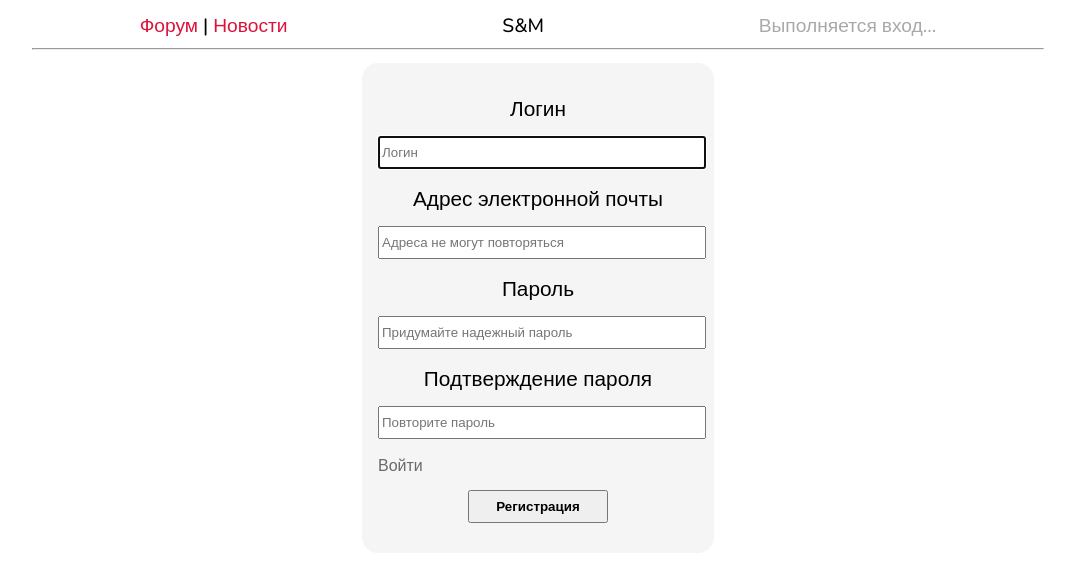
After one commit to sakuta02/fddfs, a Django app: page /account/register/ in a window 1280 px wide. The commit adds this page. Shown: the top 562 px of the page, without its empty margins (102-1177 px from the left). Run offline with Django 5.2, Linux system fonts and the light colour scheme; parts of the project's set-up code (start-up, migrations or seed data) failed here and were passed over.

Commit message:
"14.02.2024" - Регистрация пользователей

```diff
--- a/Forum/models.py
+++ b/Forum/models.py
@@ -1,6 +1,7 @@
 from django.db import models
 from slugify import slugify
 from django.urls import reverse
+from django.contrib.auth import get_user_model
 
 
 class PManager(models.Manager):
@@ -32,9 +33,7 @@ class CustomArticles(models.Model):
         PUBLISHED = (1, 'Да')
     title = models.CharField(max_length=255, verbose_name='Название')
     slug = models.SlugField(max_length=255, unique=True, db_index=True, blank=True, verbose_name='слаг')
-    # img_src = models.TextField(blank=True, null=True, verbose_name='Путь до изображения')
     img = models.ImageField(verbose_name='фото', upload_to='custom_photos/%Y/%m', blank=True)
-    created_by = models.CharField(max_length=255, verbose_name='Автор поста', default='admin')
     genre = models.ForeignKey('Genre', on_delete=models.PROTECT, null=True, verbose_name='Жанр')
     created_at = models.DateTimeField(auto_now_add=True, verbose_name='Дата создания')
     updated_at = models.DateTimeField(auto_now=True, verbose_name='Дата обновления')
@@ -44,6 +43,8 @@ class CustomArticles(models.Model):
     objects = models.Manager()
     tag = models.ManyToManyField(to='TagPost', blank=True, related_name='tags', verbose_name='Тэги')
     visits = models.IntegerField(default=0, verbose_name='Посещения')
+    author = models.ForeignKey(get_user_model(), on_delete=models.SET_NULL, related_name='posts', null=True, blank=True, verbose_name='Автор поста')
+
     def save(self, *args, **kwargs):
         self.slug = slugify(self.title)
         super().save()
--- a/Forum/templates/article.html
+++ b/Forum/templates/article.html
@@ -10,7 +10,7 @@
           <article><img src="{% static 'img/159604.png' %}"> {{ p.visits }}</article>
       </div>
         <pre><p>{{ p.text|linebreaks }}</p></pre>
-      <p>Автор статьи: <b>{{ p.created_by }}</b></p>
+      <p>Автор статьи: <b>{{ p.author.username|default:"Не известен" }}</b></p>
       <p>Дата и время публикации: <b>{{ date }}</b></p>
       <p>Жанр: <a href="{{ p.genre.get_absolute_url }}" class="tag">{{ p.genre }}</a></p>
     </div>
--- a/ForumNProject/settings.py
+++ b/ForumNProject/settings.py
@@ -132,4 +132,6 @@ MEDIA_ROOT = BASE_DIR / 'media'
 # https://docs.djangoproject.com/en/5.0/ref/settings/#default-auto-field
 
 DEFAULT_AUTO_FIELD = 'django.db.models.BigAutoField'
-LOGOUT_REDIRECT_URL = 'news'
+LOGIN_REDIRECT_URL = 'main-url'
+LOGOUT_REDIRECT_URL = 'main-url'
+LOGIN_URL = 'users:log_in'
--- a/ForumNProject/views.py
+++ b/ForumNProject/views.py
@@ -1,6 +1,7 @@
 from django.http import HttpResponseRedirect
 from django.shortcuts import render
+from django.urls import reverse
 
 
 def main_url(request):
-    return HttpResponseRedirect(redirect_to='forum/news')
+    return HttpResponseRedirect(redirect_to=reverse('news', args=(1, )))
--- a/users/forms.py
+++ b/users/forms.py
@@ -1,5 +1,5 @@
 from django import forms
-from django.contrib.auth.forms import AuthenticationForm
+from django.contrib.auth.forms import AuthenticationForm, UserCreationForm
 from django.contrib.auth import get_user_model
 
 
@@ -9,3 +9,30 @@ class LogInForm(AuthenticationForm):
 
     class Meta:
         model = get_user_model()
+
+
+class RegisterForm(UserCreationForm):
+    username = forms.CharField(label="Логин", widget=forms.TextInput(attrs={'class': 'username-field', 'placeholder': 'Логин'}))
+    password1 = forms.CharField(label="Пароль", widget=forms.PasswordInput(attrs={'class': 'password-field', 'placeholder': 'Придумайте надежный пароль'}))
+    password2 = forms.CharField(label="Подтверждение пароля", widget=forms.PasswordInput(attrs={'class': 'password-field', 'placeholder': 'Повторите пароль'}))
+
+    class Meta:
+        model = get_user_model()
+        fields = ['username', 'email', 'password1', 'password2']
+        labels = {
+            'email': 'Адрес электронной почты'
+        }
+        widgets = {
+            'email': forms.EmailInput(attrs={'placeholder': 'Адреса не могут повторяться'})
+        }
+
+    def clean_password2(self):
+        if self.cleaned_data['password1'] != self.cleaned_data['password2']:
+            raise forms.ValidationError("Пароли не совпадают")
+        return self.cleaned_data['password1']
+
+    def clean_email(self):
+        email = self.cleaned_data['email']
+        if get_user_model().objects.filter(email=email).exists():
+            raise forms.ValidationError("Пользователь с таким адресом уже существует")
+        return email
--- a/users/static/css/auth.css
+++ b/users/static/css/auth.css
@@ -33,18 +33,35 @@ a.ref_main:hover {
 }
 .form_area {
   background-color: whitesmoke;
-  width: 30vw;
-  height: 50vh;
+  width: 25vw;
   border-radius: 1em;
   padding: 1em;
 }
 button[type="submit"] {
-  border-radius: 1em;
-  width: 7em;
   height: 2.5em;
+  margin: 1em;
+  padding-left: 2em;
+  padding-right: 2em;
 }
 .errorlist li {
   color: #a41515;
   font-weight: bold;
   margin: 0;
 }
+input {
+  width: 100%;
+  height: 2em;
+}
+p.form-row {
+  text-align: center;
+}
+p.form-row  * {
+  margin-top: 1em;
+}
+label {
+  font-size: 1.3em;
+}
+.center {
+  display: flex;
+  justify-content: center;
+}
--- /dev/null
+++ b/users/templates/base_login.html
@@ -0,0 +1,32 @@
+{% load static %}
+<!DOCTYPE html>
+<html lang="en">
+<head>
+    <meta charset="UTF-8">
+    <title>S&M</title>
+    <link rel="stylesheet" href="{% static 'css/auth.css' %}">
+    <style>
+    @import url('https://fonts.googleapis.com/css2?family=Nunito:wght@500&display=swap');
+    </style>
+</head>
+<body>
+    <header>
+    <nav>
+      <div class="container">
+        <div><a class="ref_main" href="{% url 'articles' 'vse-kategorii' '1' %}">Форум</a> | <a href="{% url 'news' 1 %}" class="ref_main">Новости</a></div>
+        <div>S&M</div>
+        <div class="low_colored">Выполняется вход...</div>
+      </div>
+    </nav>
+    <hr>
+    </header>
+    <main>
+        <article class="container area">
+            <div class="form_area">
+                {% block form %}{% endblock %}
+            </div>
+        </article>
+    </main>
+
+</body>
+</html>
--- /dev/null
+++ b/users/templates/register.html
@@ -0,0 +1,19 @@
+{% extends 'base_login.html' %}
+{% block form %}
+    <form method="post">
+        {% csrf_token %}
+        {{ form.non_field_errors }}
+        <p class="form-row"><label for="{{ form.username.id_for_label }}">{{ form.username.label }}</label>{{ form.username }}</p>
+        {{ form.username.errors }}
+        <p class="form-row"><label for="{{ form.email.id_for_label }}">{{ form.email.label }}</label>{{ form.email }}</p>
+        {{ form.email.errors }}
+        <p class="form-row"><label for="{{ form.password1.id_for_label }}">{{ form.password1.label }}</label>{{ form.password1 }}</p>
+        {{ form.password1.errors }}
+        <p class="form-row"><label for="{{ form.password2.id_for_label }}">{{ form.password2.label }}</label>{{ form.password2 }}</p>
+        {{ form.password2.errors }}
+        <a href="{% url 'users:log_in' %}">Войти</a>
+        <div class="center">
+            <button type="submit"><b>Регистрация</b></button>
+        </div>
+    </form>
+{% endblock %}
--- a/users/urls.py
+++ b/users/urls.py
@@ -1,10 +1,10 @@
 from django.urls import path
-from .views import Login, log_out
-from django.contrib.auth.views import LogoutView
+from .views import Login, log_out, RegisterView
 
 app_name = 'users'
 
 urlpatterns = [
     path('log-in/', Login.as_view(), name='log_in'),
-    path('log-out/', LogoutView.as_view(), name='log_out')
+    path('log-out/', log_out, name='log_out'),
+    path('register/', RegisterView.as_view(), name='register')
 ]
--- a/users/views.py
+++ b/users/views.py
@@ -1,8 +1,9 @@
 from django.shortcuts import render, reverse
 from django.contrib.auth import authenticate, login, logout
-from .forms import LogInForm
+from .forms import LogInForm, RegisterForm
 from django.http import HttpResponseRedirect
 from django.contrib.auth.views import LoginView
+from django.views.generic import CreateView
 from django.urls import reverse_lazy
 
 
@@ -13,10 +14,15 @@ class Login(LoginView):
     def get_context_data(self, **kwargs):
         context = super().get_context_data(**kwargs)
         context['next'] = self.request.GET.get('next')
-        print(context)
         return context
 
 
 def log_out(request):
     logout(request)
     return HttpResponseRedirect(redirect_to=reverse('users:log_in'))
+
+
+class RegisterView(CreateView):
+    form_class = RegisterForm
+    template_name = 'register.html'
+    success_url = reverse_lazy('users:log_in')
```
Also changed, not shown: Forum/views.py (+5 -4 lines), users/templates/auth.html (+9 -34 lines), Forum/migrations/0014_remove_customarticles_created_by_and_more.py (added), Forum/migrations/0015_alter_customarticles_author.py (added), Forum/migrations/0016_alter_customarticles_author.py (added), db.sqlite3, media/custom_photos/2024/02/Sq4cAtDjQew.jpg (added).
